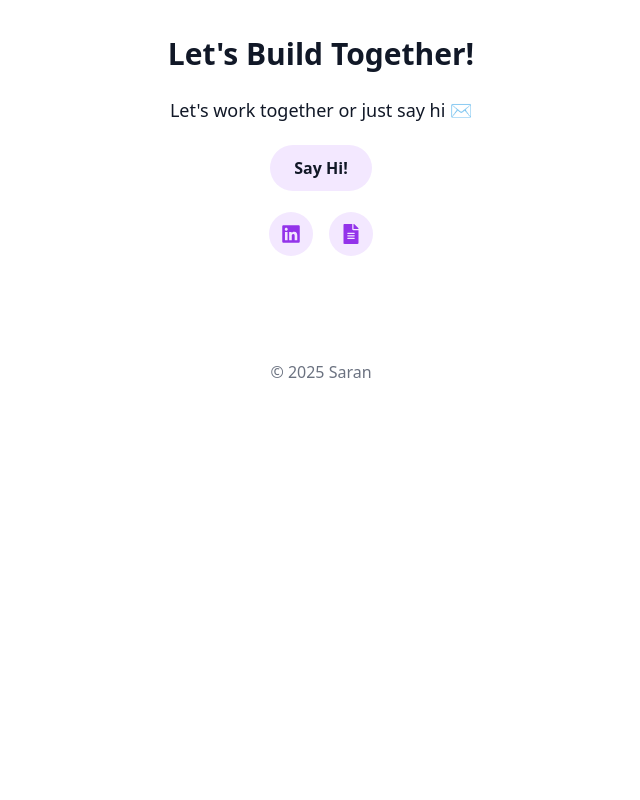
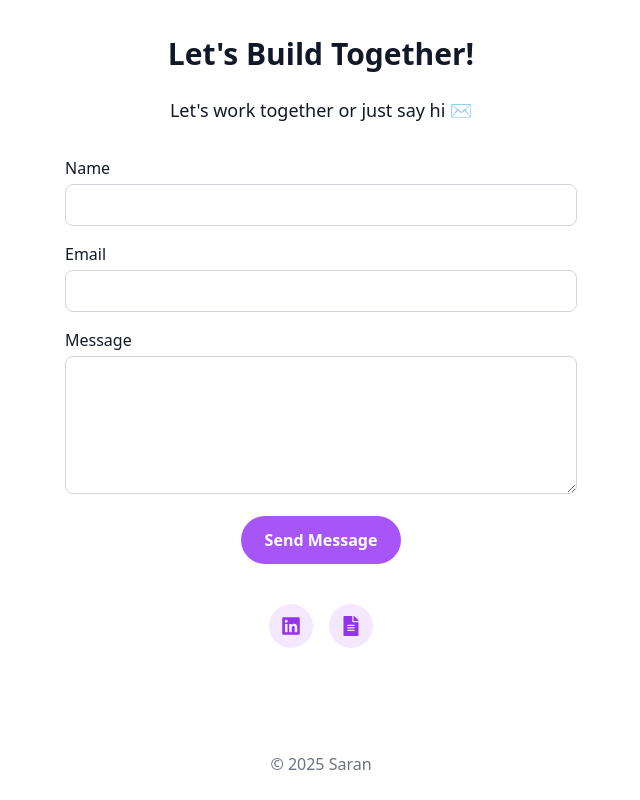
Before and after one commit to raiden597/my-portfolio, a React (Create React App) app: page / in a window 1280 px wide. Shown: the part 1600-2400 px from the top of the page, without its empty margins (319-959 px from the left). Before the commit the page ends 2008 px from the top, so only its background shows below. Built offline with nearby package versions, Linux system fonts and the light colour scheme.

Commit message:
contact form

```diff
--- a/src/App.js
+++ b/src/App.js
@@ -191,21 +191,72 @@ function App() {
 
       <motion.section
   id="contact"
-        className="py-20 text-center relative z-10"
+  className="py-20 text-center relative z-10 px-4 sm:px-6 lg:px-8"
   initial={{ opacity: 0, y: 50 }}
   whileInView={{ opacity: 1, y: 0 }}
   transition={{ duration: 0.6 }}
 >
   <h2 className="text-3xl font-bold mb-6">Let's Build Together!</h2>
-        <p className="mb-8 font-medium text-base md:text-lg lg:text-lg">Let's work together or just say hi ✉️</p>
-        <a
-          href="mailto:saranjitthind24@gmail.com"
-          className="bg-purple-100 dark:bg-purple-700 font-semibold px-6 py-3 rounded-full hover:scale-110 transition transform"
+  <p className="mb-8 font-medium text-base md:text-lg lg:text-lg">
+    Let's work together or just say hi ✉️
+  </p>
+
+  <form
+    onSubmit={async (e) => {
+      e.preventDefault();
+      const formData = new FormData(e.target);
+      await fetch("https://formspree.io/f/mqalnlqz", {
+        method: "POST",
+        body: formData,
+        headers: { Accept: "application/json" }
+      });
+      alert("Thanks for reaching out! I'll get back to you soon.");
+      e.target.reset();
+    }}
+    className="max-w-lg mx-auto space-y-4"
   >
-          Say Hi!
-        </a>
+    <div>
+      <label htmlFor="name" className="block font-medium mb-1 text-left">Name</label>
+      <input
+        type="text"
+        name="name"
+        id="name"
+        required
+        className="w-full px-4 py-2 rounded-lg border border-gray-300 dark:border-gray-600 bg-white dark:bg-gray-900"
+      />
+    </div>
 
-  <div className="flex justify-center gap-4 mt-8">
+    <div>
+      <label htmlFor="email" className="block font-medium mb-1 text-left">Email</label>
+      <input
+        type="email"
+        name="email"
+        id="email"
+        required
+        className="w-full px-4 py-2 rounded-lg border border-gray-300 dark:border-gray-600 bg-white dark:bg-gray-900"
+      />
+    </div>
+
+    <div>
+      <label htmlFor="message" className="block font-medium mb-1 text-left">Message</label>
+      <textarea
+        name="message"
+        id="message"
+        required
+        rows="5"
+        className="w-full px-4 py-2 rounded-lg border border-gray-300 dark:border-gray-600 bg-white dark:bg-gray-900"
+      />
+    </div>
+
+    <button
+      type="submit"
+      className="bg-purple-500 dark:bg-purple-700 text-white font-semibold px-6 py-3 rounded-full hover:scale-105 transition"
+    >
+      Send Message
+    </button>
+  </form>
+
+  <div className="flex justify-center gap-4 mt-10">
     <a
       href="https://www.linkedin.com/in/saranjit-thind/"
       target="_blank"
@@ -225,9 +276,9 @@ function App() {
     >
       <FaFileAlt />
     </a>
-
   </div>
 </motion.section>
+
 
       <footer className="text-center py-6 text-gray-500 dark:text-gray-400 relative z-10">
         © {new Date().getFullYear()} Saran
@@ -342,7 +393,7 @@ function ProjectCard({ title, description, link, techStack = [] }) {
                 marginTop: '12px',
                 boxShadow: '0 2px 8px rgba(0,0,0,0.1)'
               }}
-              sandbox="true"
+              sandbox="allow-scripts allow-same-origin"
             />
           </motion.div>
         )}
```
Lines whose indentation alone changed are shown as unchanged.
